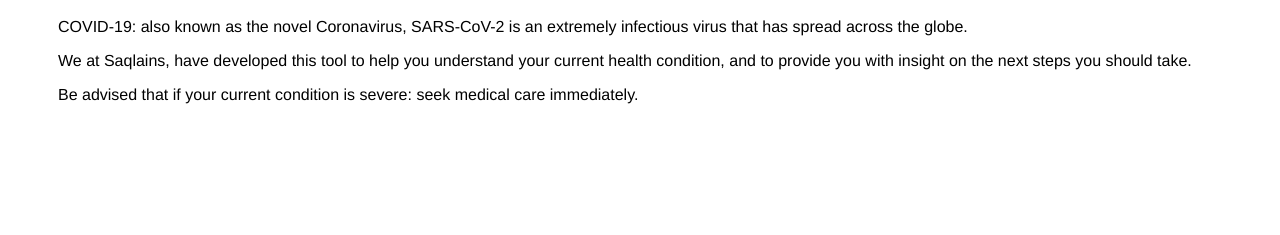
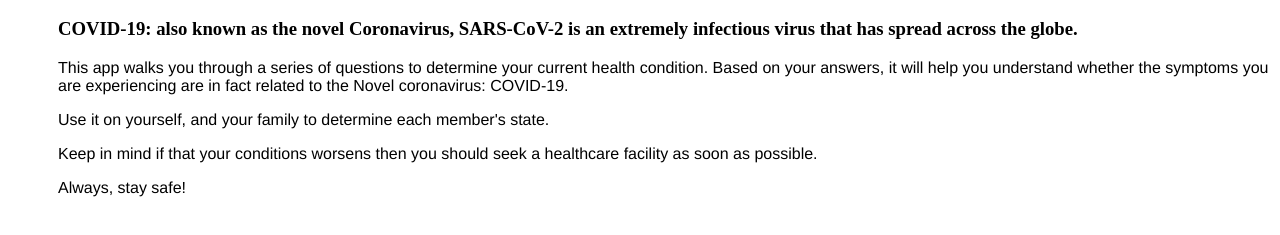
Before and after one commit to muhammadsqln/muhammadsqln.github.io, a plain HTML site: page selfassesment.html in a window 1280 px wide. Shown: the part 187-422 px from the top of the page. Drawn offline with nearby package versions, Linux system fonts and the light colour scheme.

Commit message:
edited desc, centralized nav bar
centralized nav bar. edited descriptions on toolpage.

```diff
--- a/css/homepage.css
+++ b/css/homepage.css
@@ -15,6 +15,12 @@ h1{
 
 }
 
+h3{
+
+	text-indent: 50px;
+
+}
+
 h1:first-of-type{
 
 	margin-top: 75px;
@@ -24,9 +30,10 @@ h1:first-of-type{
 
 
 p{
-	color:#black;
+	color:black;
 	font-family: Gotham, "Helvetica Neue", Helvetica, Arial, "sans-serif";
-	text-indent: 50px;
+	margin-left: 50px;
+
 
 
 
--- a/selfassesment.html
+++ b/selfassesment.html
@@ -22,14 +22,16 @@
 		COVID-19 Self Assesment Tool
 	</h1>
 
-	<p>
-	COVID-19: also known as the novel Coronavirus, SARS-CoV-2 is an extremely infectious virus that has spread across the globe.
+	<h3 id="covid2"> COVID-19: also known as the novel Coronavirus, SARS-CoV-2 is an extremely infectious virus that has spread across the globe. </h3>
+<p>
+  This app walks you through a series of questions to determine your current health condition. Based on your answers, it will help you understand whether the symptoms you are experiencing are in fact related to the Novel coronavirus: COVID-19.
+
 	</p>
-
-	<p>
-    We at Saqlains, have developed this tool to help you understand your current health condition, and to provide you with insight on the next steps you should take.  </p>
-	<p>
-	Be advised that if your current condition is severe: seek medical care immediately.</p>
+<p>
+	Use it on yourself, and your family to determine each member's state. </p>
+<p>
+	Keep in mind if that your conditions worsens then you should seek a healthcare facility as soon as possible. </p>
+<p>Always, stay safe!   </p>
 
 </body>
 
```
Also changed, not shown: home.html (+9 -16 lines).
